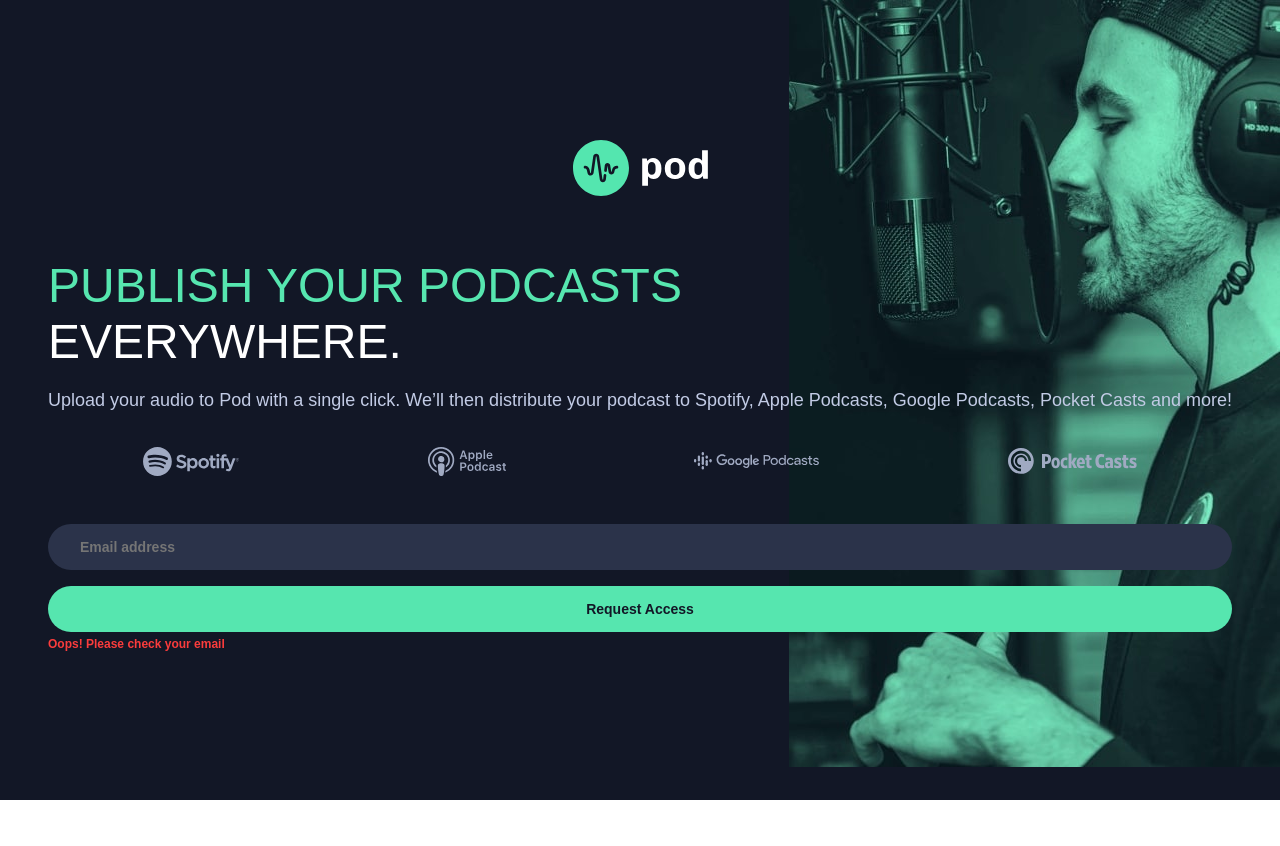
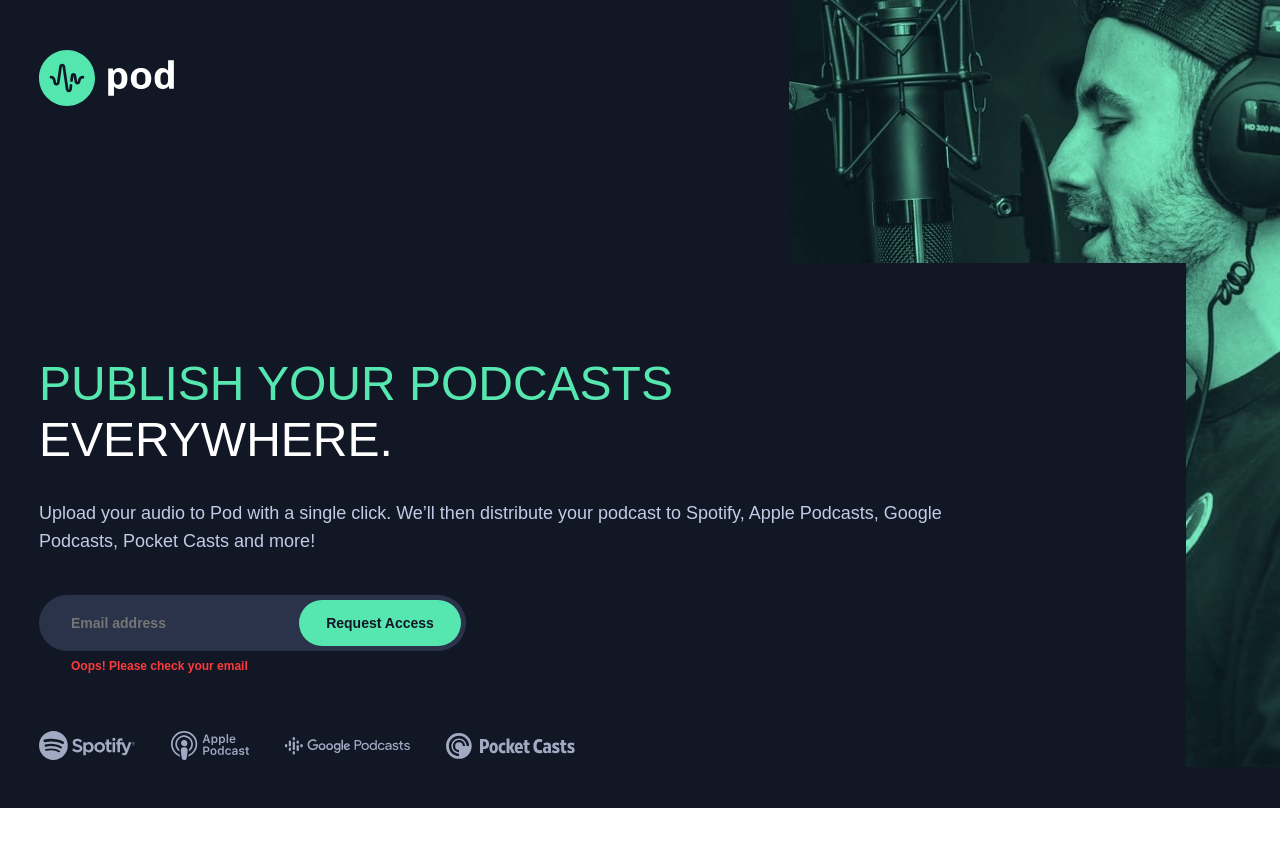
Before and after one commit to jpzs444/pod-landing-page, a website built with Parcel: page index.html in a window 1280 px wide. Before the commit the page ends 800 px from the top, so only its background shows below. Built offline with nearby package versions, Linux system fonts and the light colour scheme; a web font is replaced by a local one.

Commit message:
feat: add styles for tablet size
For header and main only. The bottom part of the pod landing page (e.g., dots) is not included.

```diff
--- a/src/scss/components/cta-images.scss
+++ b/src/scss/components/cta-images.scss
@@ -16,6 +16,13 @@
             grid-template-columns: repeat(2, auto);
             grid-template-rows: repeat(2, auto);
             gap: rem(10) rem(30);
+        }
+
+        @include mq(md) {
+            width: rem(536);
+            justify-content: space-between;
+            align-content: center;
+            padding: 0;
         }
     }
 
--- a/src/scss/components/cta.scss
+++ b/src/scss/components/cta.scss
@@ -3,7 +3,7 @@
 .cta {
 
     position: relative;
-    padding: 0 rem(24) rem(71);
+    margin: 0 rem(24) rem(71);
 
     &__heading {
         margin-bottom: rem(16);
@@ -16,6 +16,7 @@
         @include mq(md) {
             font-size: rem(48);
             line-height: rem(56);
+            margin-bottom: rem(31);
         }
     }
 
@@ -30,10 +31,27 @@
 
         @include mq(md) {
             line-height: rem(28);
+            padding-right: rem(190);
+            margin-bottom: rem(40);
         }
+    }
+
+    &__arrangement {
+         @include mq(md) {
+            display: flex;
+            flex-direction: column-reverse;
+         }
     }
 
     @include mq-max(md) {
         max-width: rem(499.2);
     }
+
+    @include mq(md) {
+        background-color: var(--black-bg);
+        margin-top: rem(102);
+        margin-right: rem(94);
+        margin-left: rem(39);
+        padding-top: rem(93)
+    }
 }
--- a/src/scss/components/form.scss
+++ b/src/scss/components/form.scss
@@ -5,6 +5,10 @@
     &__form {
         position: relative;
         padding-bottom: rem(19.2);
+
+        @include mq(md) {
+            padding-bottom: rem(64);
+        }
     }
 
     &__email {
@@ -20,13 +24,18 @@
         font-size: rem(14);
         font-weight: var(--fw-bold);
         text-align: left;
+
+        @include mq(md) {
+            padding: rem(20) rem(199) rem(20) rem(32);
+            width: rem(427);
+        }
     }
 
     &__button {
         all: unset;
         display: inline-block;
         width: 100%;
-        padding: rem(15) rem(32);
+        padding: rem(15) 0;
         background-color: var(--green-heading-button);
         border-radius: rem(28);
         box-sizing: border-box;
@@ -35,7 +44,13 @@
         font-weight: var(--fw-bold);
 
         @include mq(md) {
+            position: absolute;
+            height: rem(46);
+            width: rem(162);
             text-align: center;
+            top: rem(5);
+            left: rem(260);
+            padding: rem(10) 0;
         }
     }
 
@@ -50,6 +65,8 @@
 
         @include mq(md) {
             font-size: rem(12);
+            top: rem(64);
+            left: rem(32)
         }
     }
 }
--- a/src/scss/components/header.scss
+++ b/src/scss/components/header.scss
@@ -5,5 +5,9 @@
 
     &__container {
         padding: rem(62) 0 rem(57);
+
+        @include mq(md) {
+            padding: rem(50) rem(39);
+        }
     }
 }
--- a/src/scss/components/pod-container.scss
+++ b/src/scss/components/pod-container.scss
@@ -29,6 +29,7 @@
     }
 
     @include mq(md) {
+        display: block;
         background-image: url("/assets/tablet/image-host.jpg");
         background-position: top right;
         background-size: rem(491);
```
Also changed, not shown: 2 other files.
